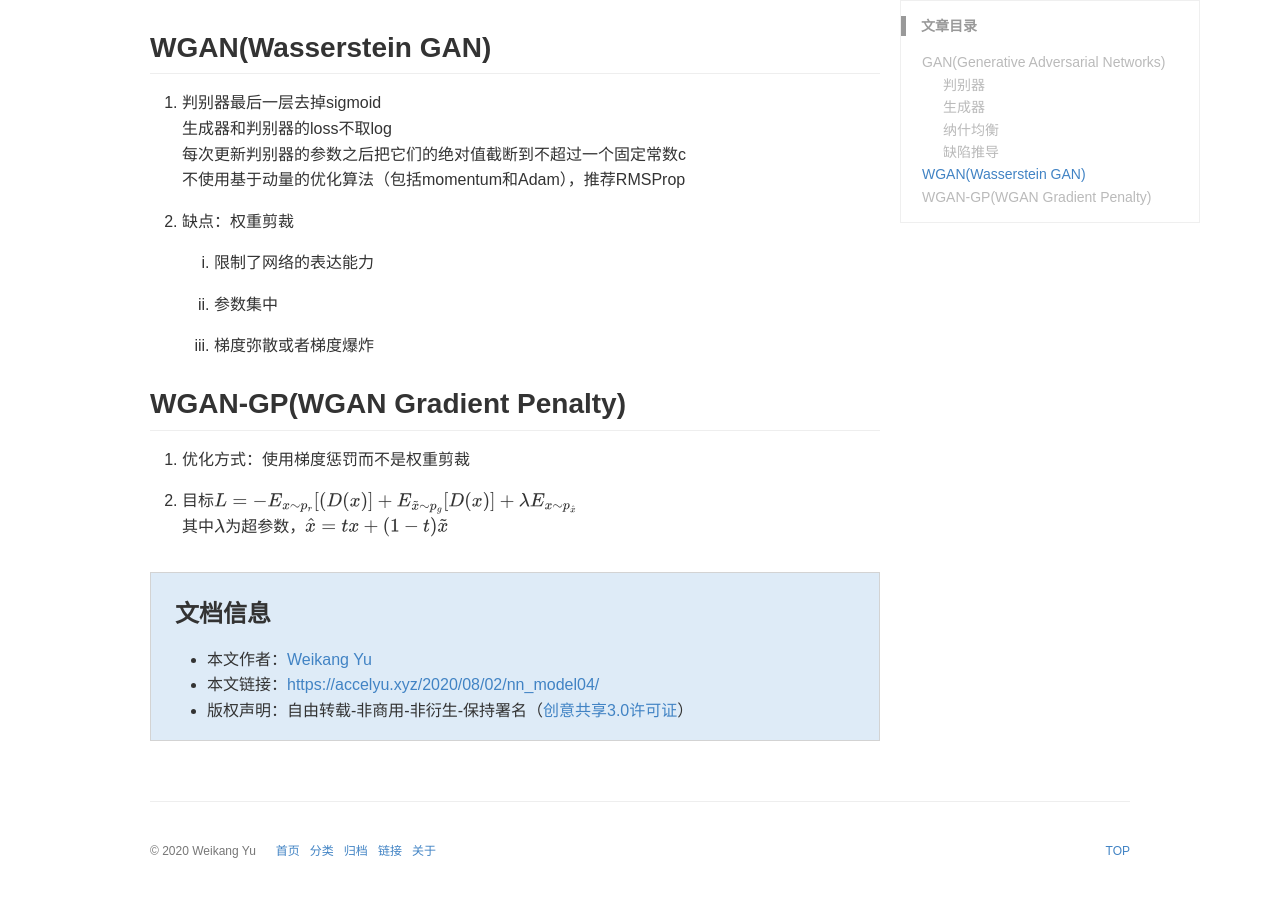
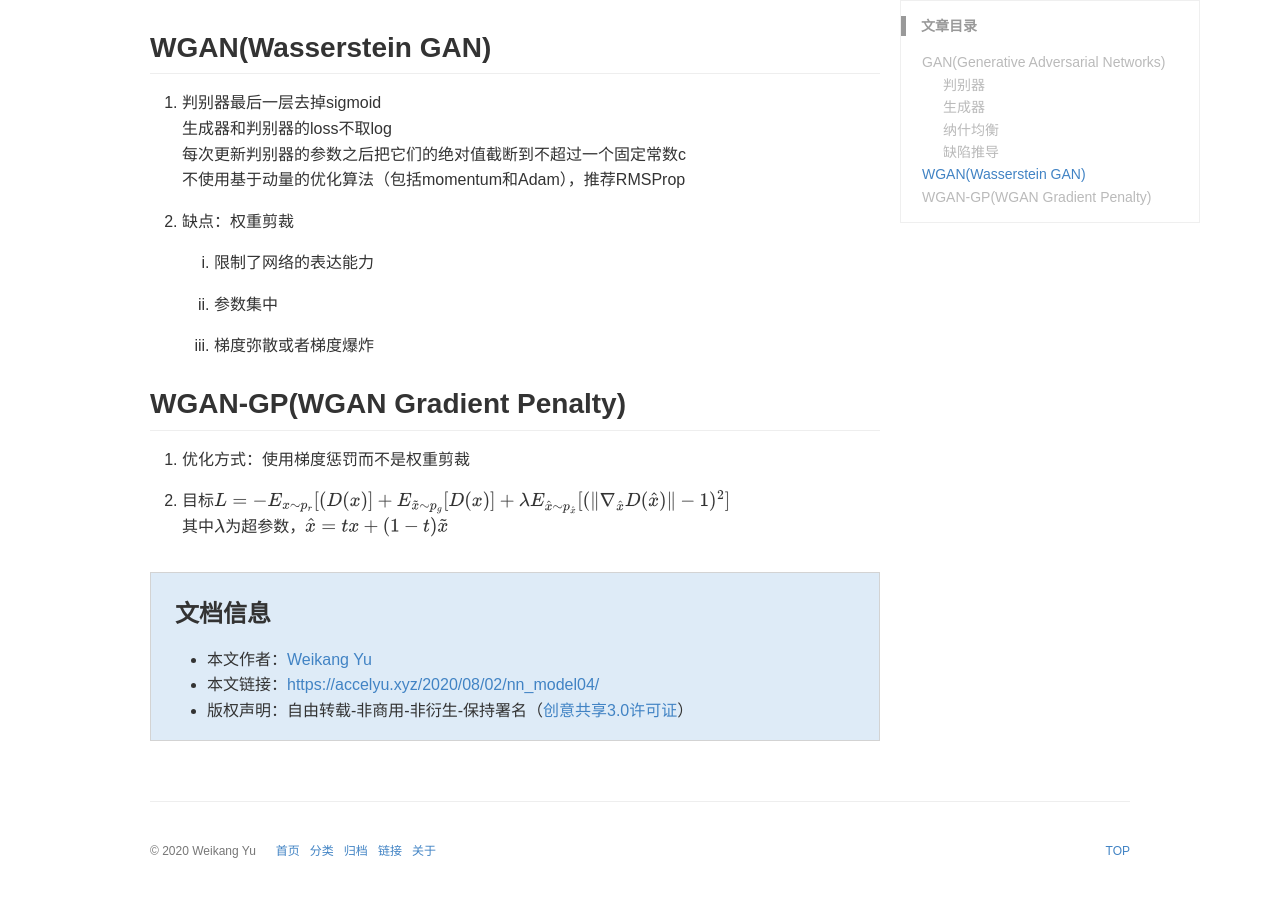
Before and after one commit to AccelYu/AccelYu.github.io, a Jekyll site: the page built from _posts/2020-08-02-nn_model04.md, in a window 1280 px wide and 900 px high, scrolled down 1841 px. Shown: the top 897 px of the window. Built offline with Jekyll 4.4.1, drawn with Linux system fonts in a browser that asks for light colours; some web fonts are replaced; comment, search, counter and statistics services are not loaded; a style sheet for code colours, icons or effects is not loaded; some of the changed text lies outside the part shown.

Commit message:
Update 2020-08-02-nn_model04.md

```diff
--- a/_posts/2020-08-02-nn_model04.md
+++ b/_posts/2020-08-02-nn_model04.md
@@ -78,5 +78,6 @@ $E_{x\sim p_g(x)}[-logD(x)]=D_{KL}(p_g \Vert p_r)+E_{x\sim p_r(x)}[log(D^\ast (x
 ## WGAN-GP(WGAN Gradient Penalty)
 1. 优化方式：使用梯度惩罚而不是权重剪裁
 
-2. 目标$L=-E_{x\sim p_r}[(D(x)] + E_{\tilde{x}\sim p_g}[D(x)] + \lambda E_{x\sim p_\hat{x}}$
+2. 目标$L=-E_{x\sim p_r}[(D(x)] + E_{\tilde{x}\sim p_g}[D(x)]
++\lambda E_{\hat{x}\sim p_\hat{x}}[(\Vert\nabla_\hat{x} D(\hat{x})\Vert-1)^2]$
 其中$\lambda$为超参数，$\hat{x}=tx+(1-t)\tilde{x}$
```
